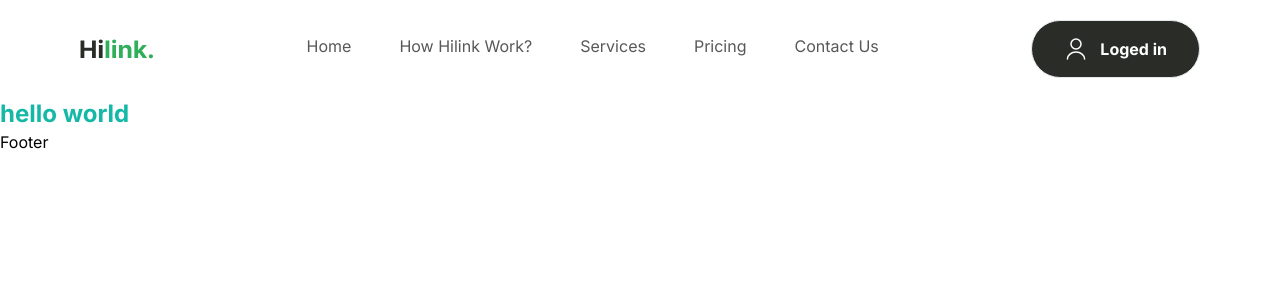
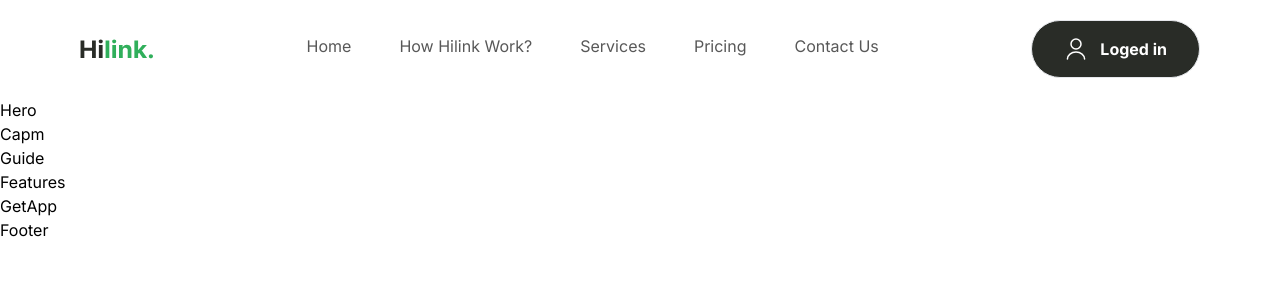
Before and after one commit to SAJJADRAMEZANI95/travelapp, a Next.js app: page / in a window 1280 px wide. Shown: the top 300 px of the page. Built offline with nearby package versions, Linux system fonts and the light colour scheme.

Commit message:
WIP:create home sec

```diff
--- a/app/page.tsx
+++ b/app/page.tsx
@@ -1,10 +1,19 @@
 import React from "react";
+import Hero from "@/components/Hero";
+import Camp from "@/components/Camp";
+import Guide from "@/components/Guide";
+import Features from "@/components/Features";
+import GetApp from "@/components/GetApp";
 
 const Home = () => {
   return (
-    <div>
-      <h1 className=" font-bold text-teal-500 text-2xl">hello world</h1>
-    </div>
+   <>
+   <Hero/>
+   <Camp/>
+   <Guide/>
+   <Features/>
+   <GetApp/>
+   </>
   );
 };
 
--- /dev/null
+++ b/components/Camp.tsx
@@ -0,0 +1,11 @@
+import React from 'react'
+
+const Camp = () => {
+  return (
+    <div>
+      Capm
+    </div>
+  )
+}
+
+export default Camp
--- /dev/null
+++ b/components/Features.tsx
@@ -0,0 +1,11 @@
+import React from 'react'
+
+const Features = () => {
+  return (
+    <div>
+      Features
+    </div>
+  )
+}
+
+export default Features
--- /dev/null
+++ b/components/GetApp.tsx
@@ -0,0 +1,11 @@
+import React from 'react'
+
+const GetApp = () => {
+  return (
+    <div>
+      GetApp
+    </div>
+  )
+}
+
+export default GetApp
--- /dev/null
+++ b/components/Guide.tsx
@@ -0,0 +1,11 @@
+import React from 'react'
+
+const Guide = () => {
+  return (
+    <div>
+     Guide
+    </div>
+  )
+}
+
+export default Guide
--- /dev/null
+++ b/components/Hero.tsx
@@ -0,0 +1,11 @@
+import React from 'react'
+
+const Hero = () => {
+  return (
+    <div>
+      Hero
+    </div>
+  )
+}
+
+export default Hero
```
